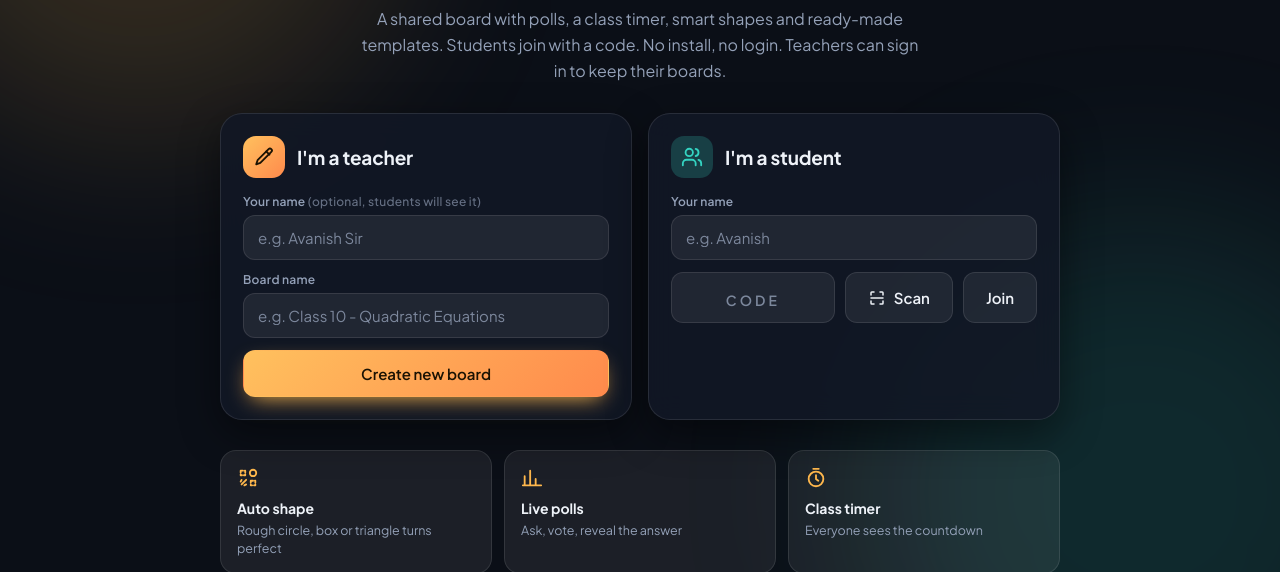
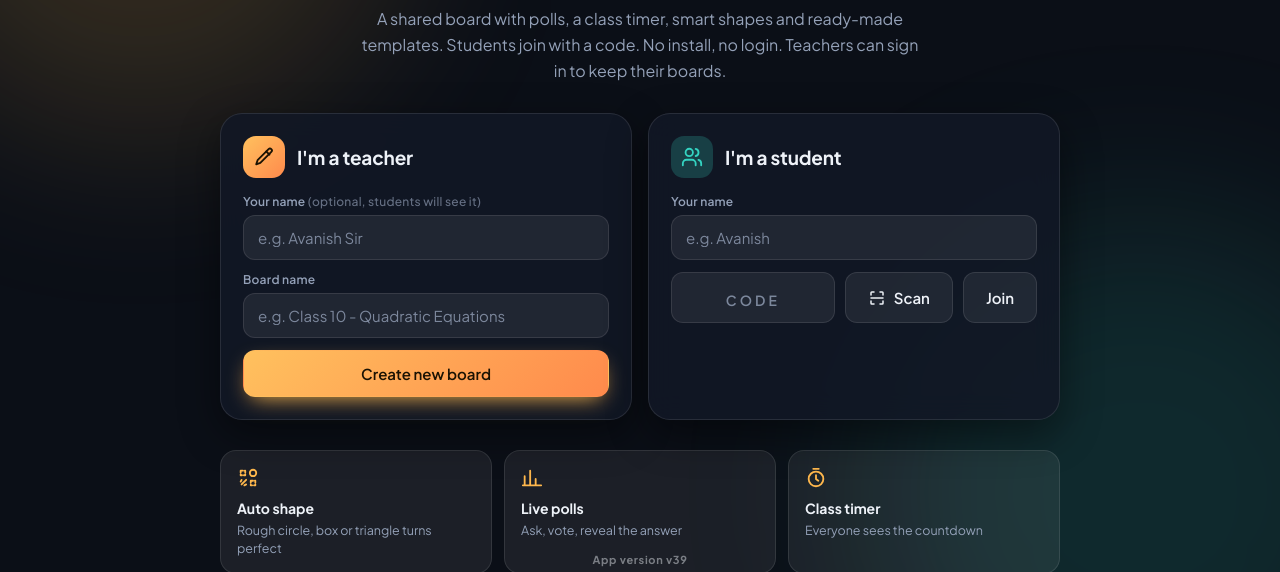
Before and after one commit to avanishdotexe/smartboard, a website: page public/index.html in a window 1280 px wide. Shown: the part 228-800 px from the top of the page. Drawn offline with nearby package versions, Linux system fonts and the light colour scheme; no server answers.

Commit message:
Add files via upload

```diff
--- a/public/index.html
+++ b/public/index.html
@@ -76,6 +76,7 @@
       <p id="iosHint" class="ios-hint hidden">To install on iPhone/iPad: tap <b>Share</b>, then <b>Add to Home Screen</b>.</p>
     </div>
   </div>
+  <div class="ver-tag" id="verTag">App version v39</div>
 </section>
 
 <!-- ================= BOARD APP ================= -->
```
